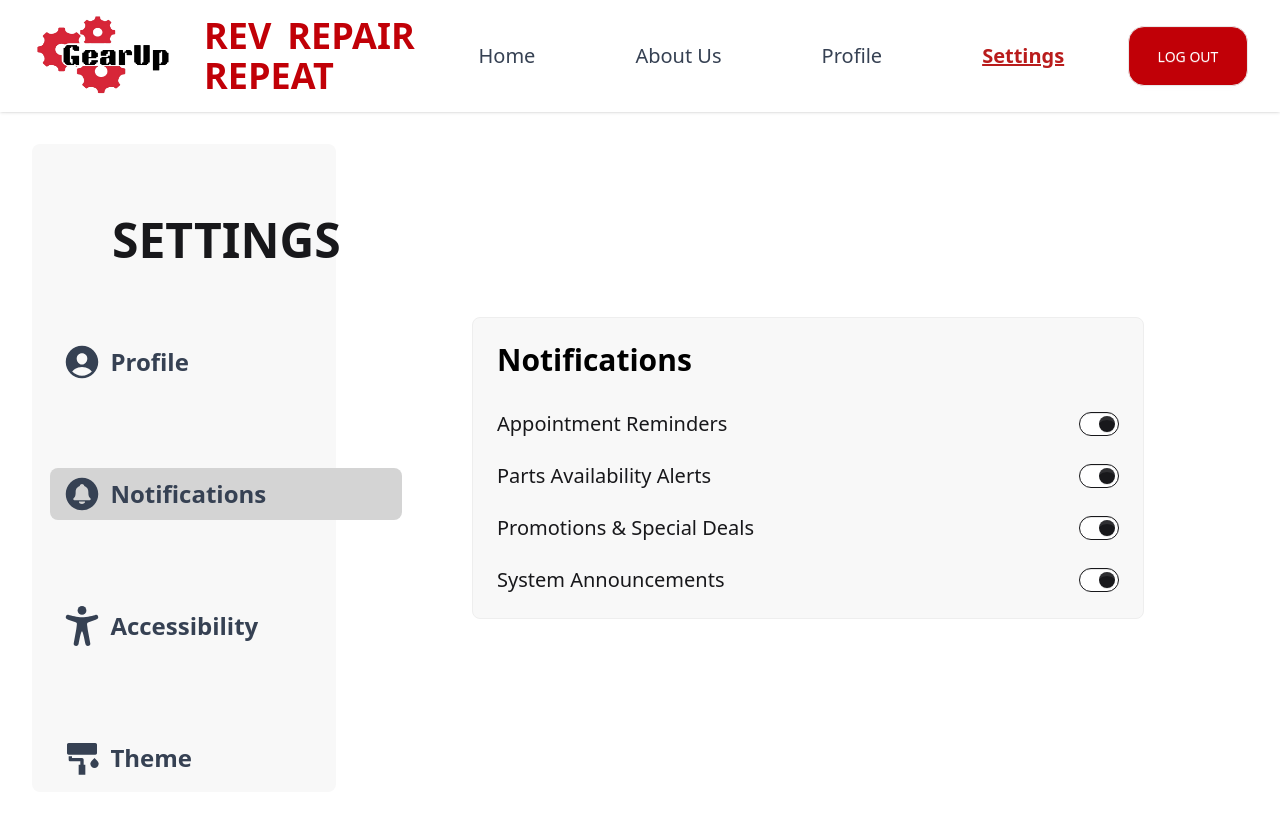
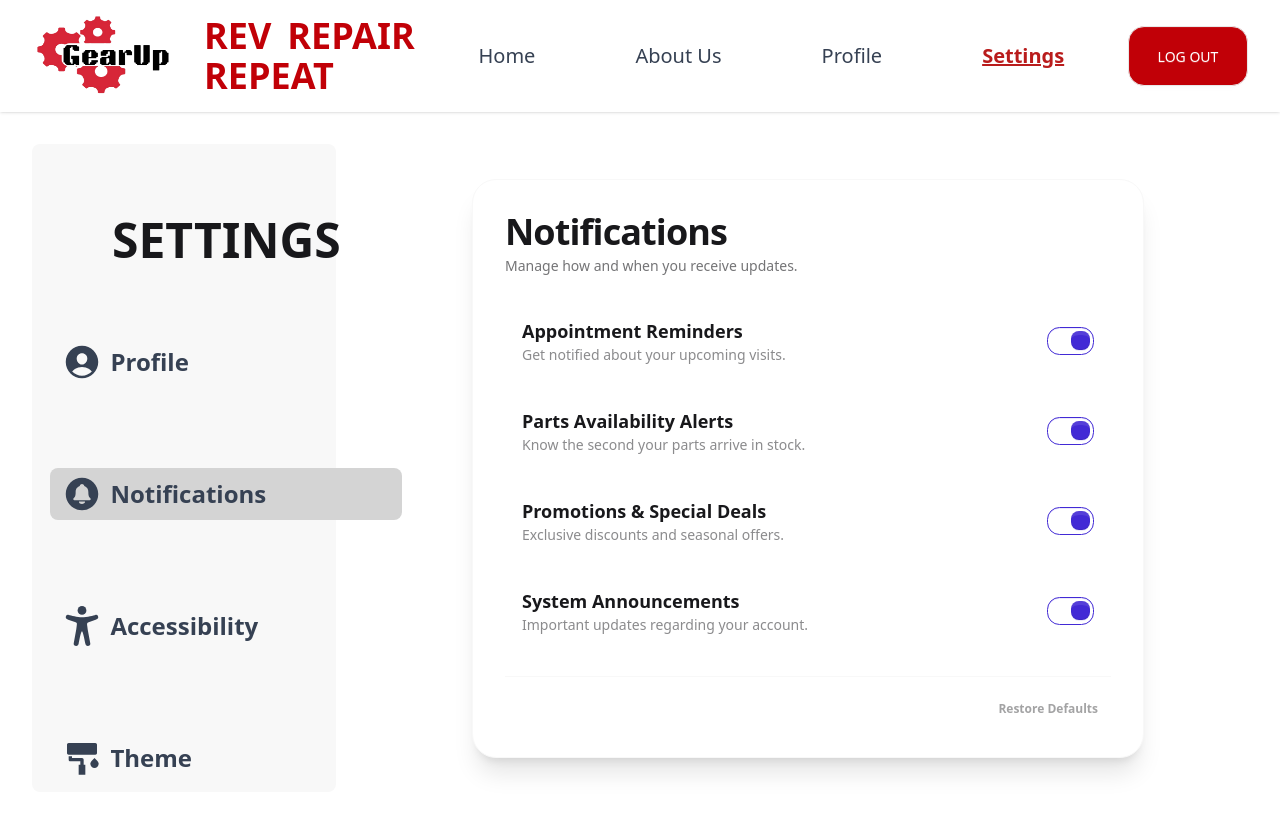
Before and after one commit to jellyayce/practice, a React (Vite) app in the folder my-project/: page /Settings in a window 1280 px wide. Both pictures are taken after a click on the link "Notifications". Shown: the top 814 px of the page. Built offline with nearby package versions, Linux system fonts and the light colour scheme.

Commit message:
Tried different design for my settigns menu

```diff
--- a/my-project/src/components/AccessibilityMenu.jsx
+++ b/my-project/src/components/AccessibilityMenu.jsx
@@ -2,22 +2,71 @@ import React from "react";
 
 export default function AccessibilityMenu() {
   return (
-    <div className="flex justify-center flex-1">
-      <div className="flex flex-col p-6 gap-8 bg-base-200 border border-base-300 rounded-box w-2xl">
-        <h2 className="font-extrabold text-3xl text-black">Accessibility</h2>
-        <div className="flex flex-col gap-6 text-xl font-medium">
-          <div className="flex flex-row items-center justify-between">
-            <span>High Contrast Mode</span>
-            <input type="checkbox" defaultChecked className="toggle" />
-          </div>
-          <div className="flex flex-row items-center justify-between">
-            <span>Reduce Motion</span>
-            <input type="checkbox" defaultChecked className="toggle" />
-          </div>
-          <div className="flex flex-row items-center justify-between">
-            <span>Screen Reader Assistance</span>
-            <input type="checkbox" defaultChecked className="toggle" />
-          </div>
+    <div className="flex justify-center flex-1 p-4">
+      <div className="flex flex-col p-8 gap-6 bg-base-100 shadow-xl border border-base-200 rounded-3xl w-full max-w-2xl">
+        <div className="flex flex-col gap-1">
+          <h2 className="font-black text-4xl tracking-tight text-base-content">
+            Accessibility
+          </h2>
+          <p className="text-base-content/60 text-sm">
+            Customize your viewing and interaction experience.
+          </p>
+        </div>
+
+        <div className="flex flex-col gap-2">
+          <label className="group flex flex-row items-center justify-between p-4 rounded-2xl border border-transparent hover:border-base-300 hover:bg-base-200 transition-all cursor-pointer">
+            <div className="flex flex-col">
+              <span className="font-bold text-lg group-hover:text-primary transition-colors">
+                High Contrast Mode
+              </span>
+              <span className="text-sm text-base-content/50 font-normal">
+                Increases the contrast of text and interface elements.
+              </span>
+            </div>
+            <input
+              type="checkbox"
+              defaultChecked
+              className="toggle toggle-primary toggle-lg"
+            />
+          </label>
+
+          <label className="group flex flex-row items-center justify-between p-4 rounded-2xl border border-transparent hover:border-base-300 hover:bg-base-200 transition-all cursor-pointer">
+            <div className="flex flex-col">
+              <span className="font-bold text-lg group-hover:text-primary transition-colors">
+                Reduce Motion
+              </span>
+              <span className="text-sm text-base-content/50 font-normal">
+                Minimizes animations and parallax effects.
+              </span>
+            </div>
+            <input
+              type="checkbox"
+              defaultChecked
+              className="toggle toggle-primary toggle-lg"
+            />
+          </label>
+
+          <label className="group flex flex-row items-center justify-between p-4 rounded-2xl border border-transparent hover:border-base-300 hover:bg-base-200 transition-all cursor-pointer">
+            <div className="flex flex-col">
+              <span className="font-bold text-lg group-hover:text-primary transition-colors">
+                Screen Reader Assistance
+              </span>
+              <span className="text-sm text-base-content/50 font-normal">
+                Optimizes the layout for voice-over compatibility.
+              </span>
+            </div>
+            <input
+              type="checkbox"
+              defaultChecked
+              className="toggle toggle-primary toggle-lg"
+            />
+          </label>
+        </div>
+
+        <div className="pt-4 border-t border-base-200 flex justify-end">
+          <button className="btn btn-ghost btn-sm text-base-content/40">
+            Reset to Default
+          </button>
         </div>
       </div>
     </div>
--- a/my-project/src/components/NotificationsMenu.jsx
+++ b/my-project/src/components/NotificationsMenu.jsx
@@ -2,26 +2,61 @@ import React from "react";
 
 export default function NotificationsMenu() {
   return (
-    <div className="flex justify-center flex-1">
-      <div className="flex flex-col p-6 gap-8 bg-base-200 border border-base-300 rounded-box w-2xl">
-        <h2 className="font-extrabold text-3xl text-black">Notifications</h2>
-        <div className="flex flex-col gap-6 text-xl font-medium">
-          <div className="flex flex-row items-center justify-between">
-            <span>Appointment Reminders</span>
-            <input type="checkbox" defaultChecked className="toggle" />
-          </div>
-          <div className="flex flex-row items-center justify-between">
-            <span>Parts Availability Alerts</span>
-            <input type="checkbox" defaultChecked className="toggle" />
-          </div>
-          <div className="flex flex-row items-center justify-between">
-            <span>Promotions & Special Deals</span>
-            <input type="checkbox" defaultChecked className="toggle" />
-          </div>
-          <div className="flex flex-row items-center justify-between">
-            <span>System Announcements</span>
-            <input type="checkbox" defaultChecked className="toggle" />
-          </div>
+    <div className="flex justify-center flex-1 p-4">
+      <div className="flex flex-col p-8 gap-6 bg-base-100 shadow-xl border border-base-200 rounded-3xl w-full max-w-2xl">
+        <div className="flex flex-col gap-1">
+          <h2 className="font-black text-4xl tracking-tight text-base-content">
+            Notifications
+          </h2>
+          <p className="text-base-content/60 text-sm">
+            Manage how and when you receive updates.
+          </p>
+        </div>
+
+        <div className="flex flex-col gap-2">
+          {[
+            {
+              title: "Appointment Reminders",
+              desc: "Get notified about your upcoming visits.",
+            },
+            {
+              title: "Parts Availability Alerts",
+              desc: "Know the second your parts arrive in stock.",
+            },
+            {
+              title: "Promotions & Special Deals",
+              desc: "Exclusive discounts and seasonal offers.",
+            },
+            {
+              title: "System Announcements",
+              desc: "Important updates regarding your account.",
+            },
+          ].map((item, index) => (
+            <label
+              key={index}
+              className="group flex flex-row items-center justify-between p-4 rounded-2xl border border-transparent hover:border-base-300 hover:bg-base-200 transition-all cursor-pointer"
+            >
+              <div className="flex flex-col">
+                <span className="font-bold text-lg group-hover:text-primary transition-colors">
+                  {item.title}
+                </span>
+                <span className="text-sm text-base-content/50 font-normal">
+                  {item.desc}
+                </span>
+              </div>
+              <input
+                type="checkbox"
+                defaultChecked
+                className="toggle toggle-primary toggle-lg"
+              />
+            </label>
+          ))}
+        </div>
+
+        <div className="pt-4 border-t border-base-200 flex justify-end">
+          <button className="btn btn-ghost btn-sm text-base-content/40">
+            Restore Defaults
+          </button>
         </div>
       </div>
     </div>
```
Also changed, not shown: my-project/src/components/ProfileMenu.jsx (+14 -7 lines).
